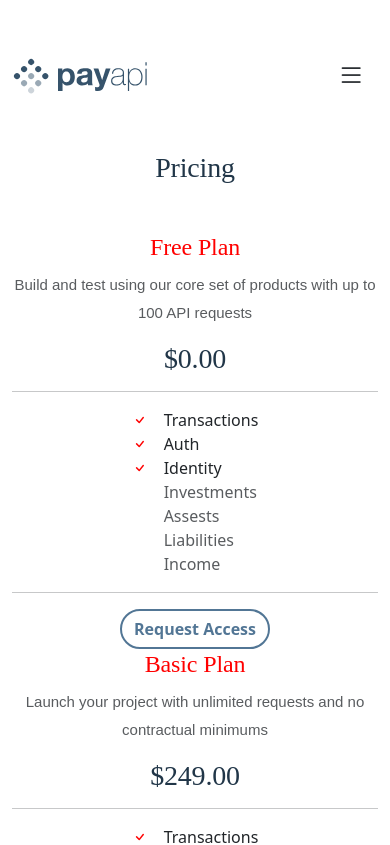
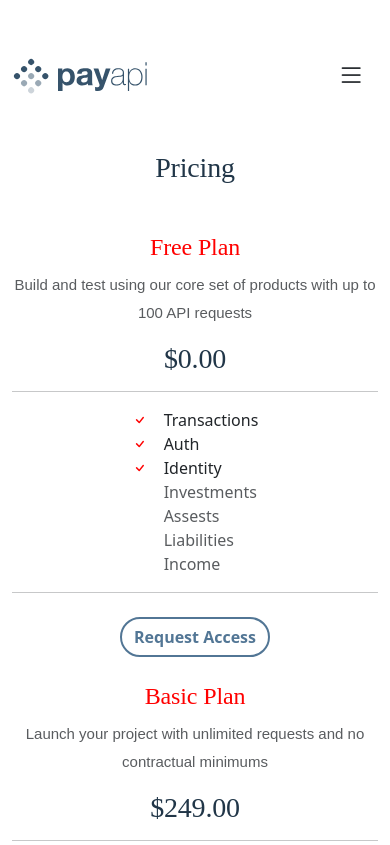
Before and after one commit to abdalsimam1-sketch/pay-api-multipage-website, a React (Vite) app: page /pricing in a window 390 px wide. Shown: the top 845 px of the page. Built offline with nearby package versions, Linux system fonts and the light colour scheme.

Commit message:
wrapped the request button in a div and added vertical margin to separate it from the next secton specifically on mobile

```diff
--- a/src/pages/Pricing.jsx
+++ b/src/pages/Pricing.jsx
@@ -46,7 +46,9 @@ export const Pricing = () => {
                 </ul>
               </div>
               <hr />
-              <Button children="Request Access" variant="3"></Button>
+              <div className="my-4">
+                <Button children="Request Access" variant="3"></Button>
+              </div>
             </div>
           ))}
         </div>
```
